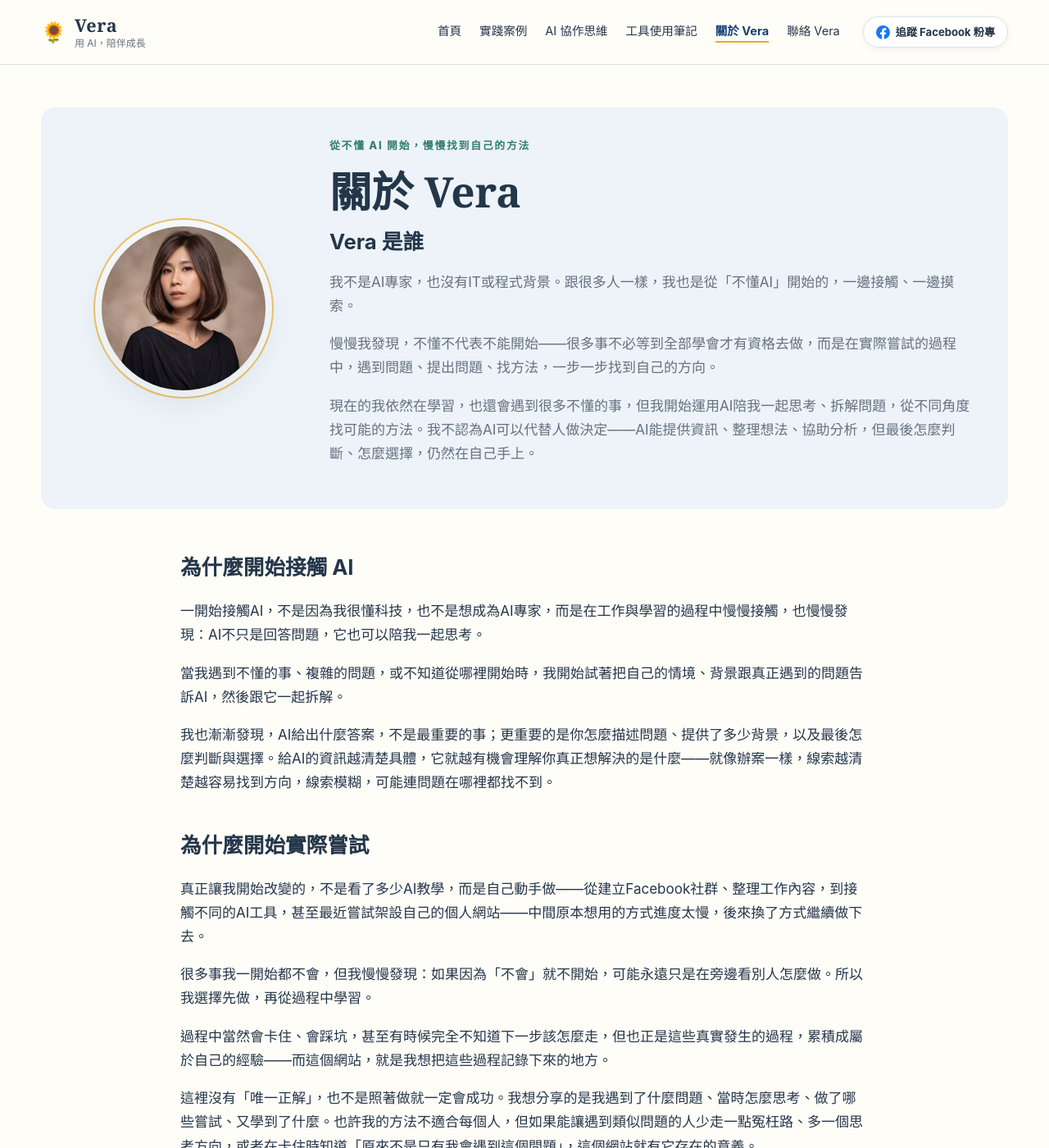
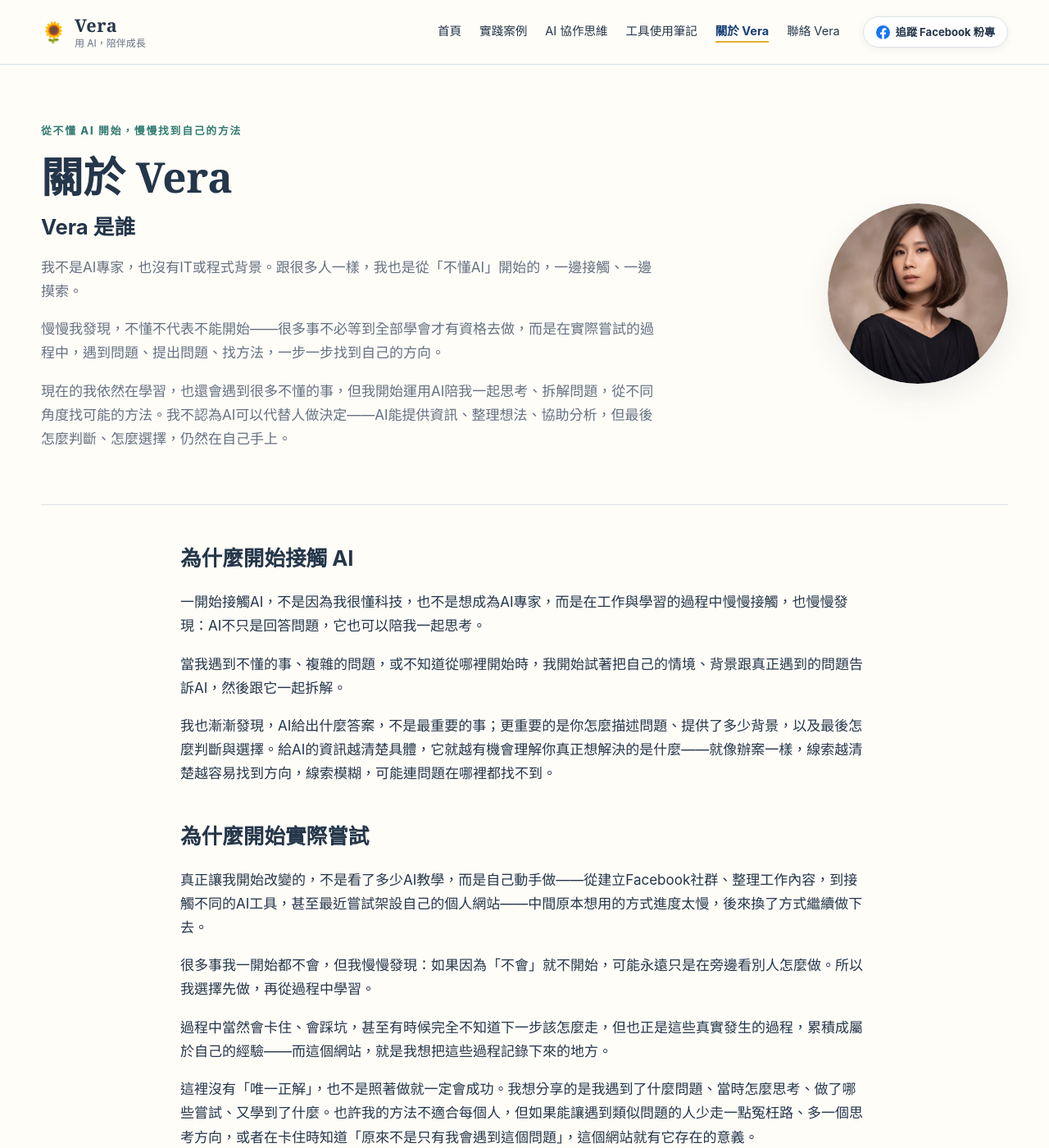
Before and after one commit to Vera-With-AI/Vera-With-AI.github.io, a Jekyll site: the page built from about.md, in a window 1280 px wide and 1400 px high. Shown: the whole window at 82% size. Built offline with Jekyll 4.4.1, drawn with Linux system fonts in a browser that asks for light colours.

Commit message:
調整關於頁為簡潔雙欄排版

```diff
--- a/_config.yml
+++ b/_config.yml
@@ -13,7 +13,7 @@ collections:
 
 markdown: kramdown
 
-css_version: 53
+css_version: 54
 google_analytics_measurement_id: "G-4YBJGF1WWB"
 
 exclude:
--- a/about.md
+++ b/about.md
@@ -8,10 +8,7 @@ description: "我不是 AI 專家，也沒有 IT 背景，跟很多人一樣從
 ---
 
 <section class="about-hero" aria-labelledby="about-title">
-  <div class="about-photo-frame">
-    <img src="{{ '/assets/images/profile-photo.jpg' | relative_url }}" alt="Vera 的個人照片" class="about-profile-photo">
-  </div>
-  <div>
+  <div class="about-hero-copy">
     <p class="eyebrow">從不懂 AI 開始，慢慢找到自己的方法</p>
     <h1 id="about-title">關於 Vera</h1>
     <h2>Vera 是誰</h2>
@@ -21,6 +18,9 @@ description: "我不是 AI 專家，也沒有 IT 背景，跟很多人一樣從
     <p>慢慢我發現，不懂不代表不能開始——很多事不必等到全部學會才有資格去做，而是在實際嘗試的過程中，遇到問題、提出問題、找方法，一步一步找到自己的方向。</p>
 
     <p>現在的我依然在學習，也還會遇到很多不懂的事，但我開始運用AI陪我一起思考、拆解問題，從不同角度找可能的方法。我不認為AI可以代替人做決定——AI能提供資訊、整理想法、協助分析，但最後怎麼判斷、怎麼選擇，仍然在自己手上。</p>
+  </div>
+  <div class="about-photo-frame">
+    <img src="{{ '/assets/images/profile-photo.jpg' | relative_url }}" alt="Vera 的個人照片" class="about-profile-photo">
   </div>
 </section>
 
--- a/assets/css/style.css
+++ b/assets/css/style.css
@@ -182,13 +182,14 @@ h3 { font-size: 1.08rem; }
 .contact-note { padding: 22px 24px; background: #f5f1e7; border-left: 4px solid var(--sunflower); border-radius: 0 14px 14px 0; }
 .contact-note p { margin-bottom: 0; }
 
-.about-hero { display: grid; grid-template-columns: 260px minmax(0, 1fr); gap: 48px; align-items: center; padding: 36px 44px; background: var(--blue-wash); border-radius: 18px; }
-.about-photo-frame { justify-self: center; width: 220px; height: 220px; padding: 8px; border: 2px solid rgba(230, 173, 47, .72); border-radius: 50%; background: rgba(255,255,255,.56); }
+.about-hero { display: grid; grid-template-columns: minmax(0, 1fr) 260px; gap: 64px; align-items: center; padding: 18px 0 48px; border-bottom: 1px solid var(--border); }
+.about-hero-copy { max-width: 760px; }
+.about-photo-frame { justify-self: end; width: 220px; height: 220px; border-radius: 50%; overflow: hidden; box-shadow: var(--shadow); }
 .about-profile-photo { display: block; width: 100%; height: 100%; object-fit: cover; border-radius: 50%; box-shadow: var(--shadow); }
 .about-hero h1 { margin: 0 0 10px; font-size: clamp(2.2rem, 4vw, 3.3rem); }
 .about-hero h2 { margin: 0 0 16px; }
 .about-hero p:not(.eyebrow) { color: var(--muted); }
-.about-story { max-width: 840px; margin: 54px auto 0; }
+.about-story { max-width: 840px; margin: 48px auto 0; }
 .about-story > h2 { margin-top: 44px; }
 .about-story > h2:first-child { margin-top: 0; }
 
@@ -259,8 +260,8 @@ h3 { font-size: 1.08rem; }
   .about-strip { grid-template-columns: 1fr; }
   .contact-hero { grid-template-columns: 1fr; }
   .contact-illustration-frame { justify-self: stretch; width: 100%; }
-  .about-hero { grid-template-columns: 1fr; gap: 26px; padding: 28px; }
-  .about-photo-frame { justify-self: start; width: 150px; height: 150px; }
+  .about-hero { grid-template-columns: 1fr; gap: 26px; padding: 8px 0 36px; }
+  .about-photo-frame { grid-row: 1; justify-self: start; width: 150px; height: 150px; }
   .about-story { margin-top: 38px; }
   .problem-grid { gap: 10px; margin-top: 18px; }
   .problem-card { padding: 14px; }
```
